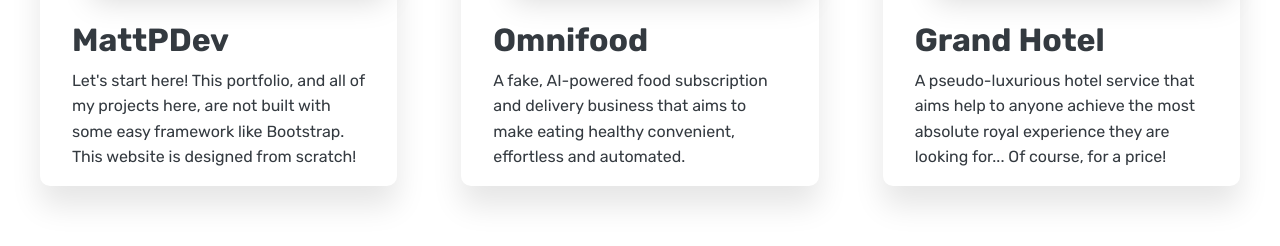
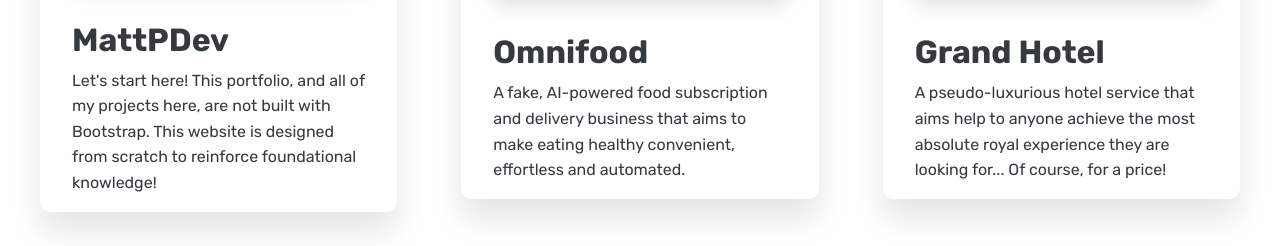
Before and after one commit to MatthewPalmer9/mattpdev, a React (Create React App) app: page / in a window 1280 px wide. Shown: the part 3705-3951 px from the top of the page. Built offline with nearby package versions, Linux system fonts and the light colour scheme.

Commit message:
Altered the wording in the description for a project.

```diff
--- a/src/components/projects/Projects.jsx
+++ b/src/components/projects/Projects.jsx
@@ -11,7 +11,7 @@
                         link={"https://quirky-jennings-58c09b.netlify.app/"}
                         imgSrc={"/img/website-thumbnail.PNG"}
                         title={"MattPDev"}
-                        description={"Let's start here! This portfolio, and all of my projects here, are not built with some easy framework like Bootstrap. This website is designed from scratch!"}
+                        description={"Let's start here! This portfolio, and all of my projects here, are not built with Bootstrap. This website is designed from scratch to reinforce foundational knowledge!"}
                     />
                     <ProjectCard
                         link={"https://quirky-jennings-58c09b.netlify.app/"}
--- a/src/styles/projects/projects.css
+++ b/src/styles/projects/projects.css
@@ -14,13 +14,14 @@
 .section-projects .project-card .project-img {
   width: 100%;
   height: 14rem;
-  box-shadow: 2rem 1.5rem 3rem 0 rgba(0, 0, 0, 0.15);
+  box-shadow: 0 0.5rem 2rem 0 rgba(0, 0, 0, 0.15);
   margin-bottom: 3.6rem;
   transition: all 0.3s;
   border-radius: 0.5rem;
 }
 .section-projects .project-card .project-img:hover {
   transform: scale(1.05);
+  box-shadow: 0 0.5 3rem 0 rgba(0, 0, 0, 0.15);
 }
 .section-projects .project-card .project-info .project-type {
   font-size: 1.1rem;
--- a/src/styles/projects/projects.scss
+++ b/src/styles/projects/projects.scss
@@ -16,13 +16,14 @@
         .project-img {
             width: 100%;
             height: 14rem;
-            box-shadow: 2rem 1.5rem 3rem 0 rgba(0, 0, 0, 0.15);
+            box-shadow: 0 0.5rem 2rem 0 rgba(0, 0, 0, 0.15);
             margin-bottom: 3.6rem;
             transition: all 0.3s;
             border-radius: 0.5rem;
 
             &:hover {
                 transform: scale(1.05);
+                box-shadow: 0 0.5 3rem 0 rgba(0, 0, 0, 0.15);
             }
         }
 
```
Also changed, not shown: 2 other files (tests, documents, lock files or other folders).
